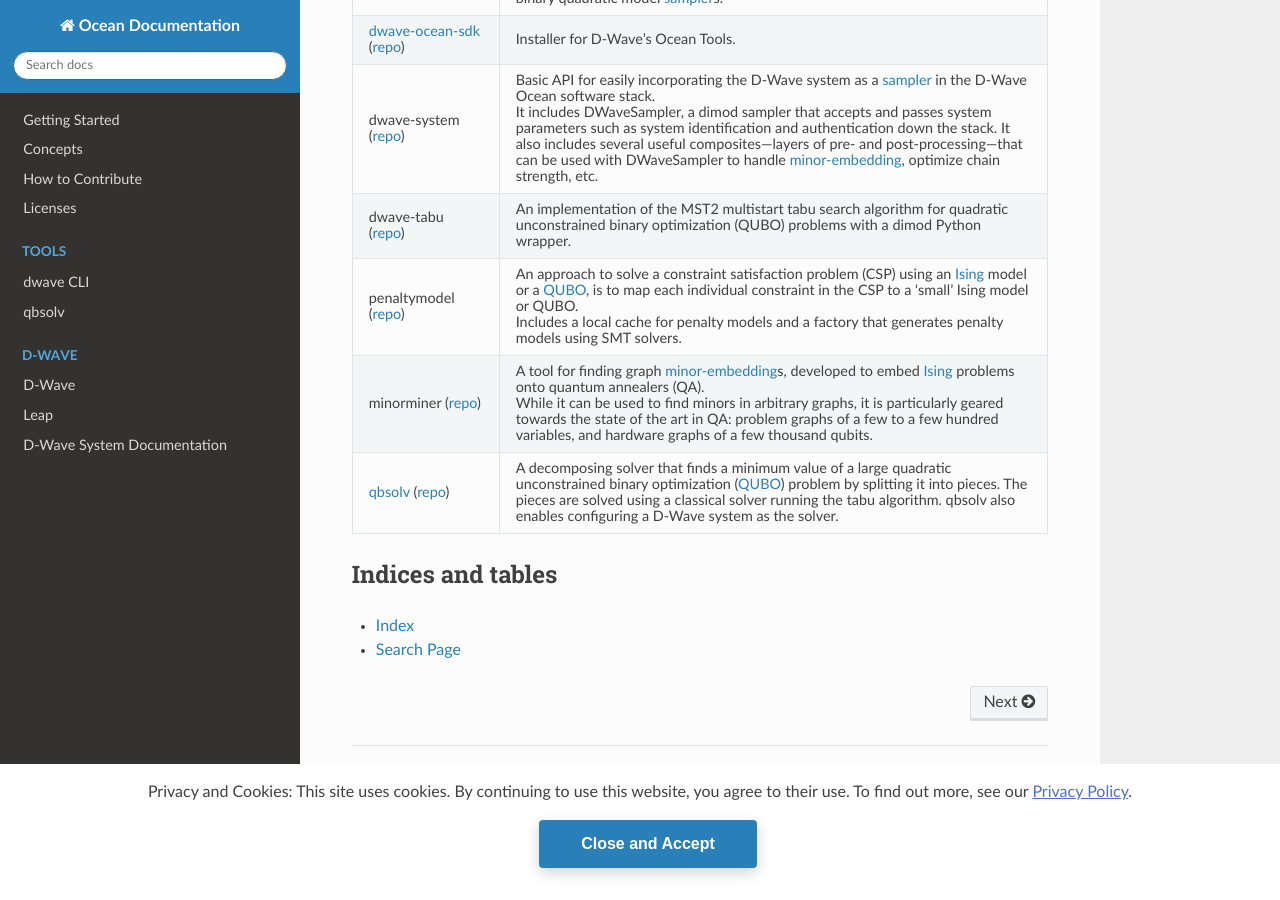
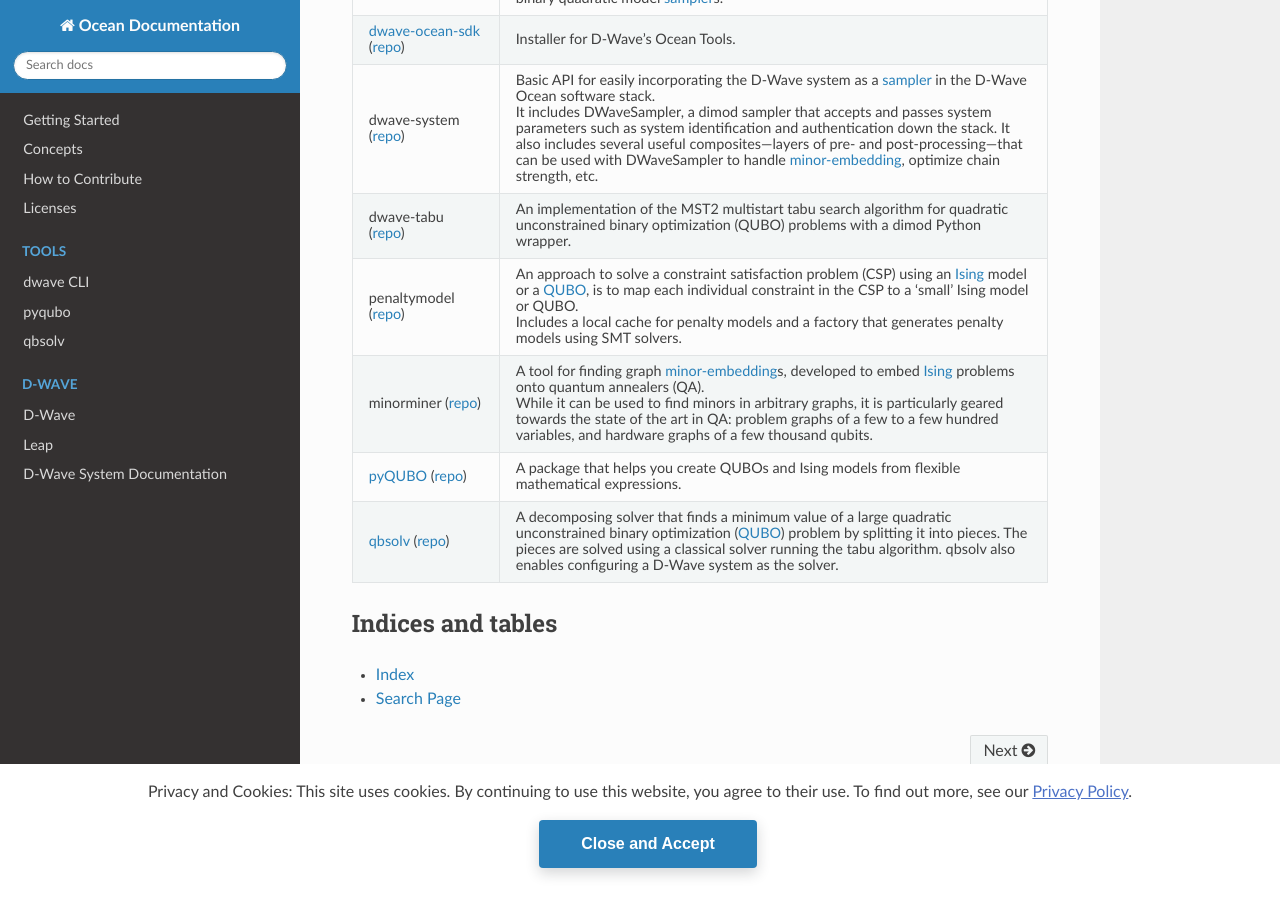
Before and after one commit to dwavesystems/dwave-ocean-sdk, a Sphinx documentation site: the page built from docs/index.rst, in a window 1280 px wide and 900 px high, scrolled down 912 px. Built offline with Sphinx 7.4.7 and the Read the Docs theme 2.0.0, drawn with Linux system fonts in a browser that asks for light colours; pages that are not in the unit, such as notebooks, are missing from menus; the version number could not be read and is left out.

Commit message:
Add pyQUBO reference & license (#92)
* Add pyqubo docs

* Add missing qbsolv license

```diff
--- a/docs/index.rst
+++ b/docs/index.rst
@@ -87,6 +87,8 @@
 
        While it can be used to find minors in arbitrary graphs, it is particularly geared towards the state of
        the art in QA: problem graphs of a few to a few hundred variables, and hardware graphs of a few thousand qubits.
+   * - :doc:`pyQUBO <docs_pyqubo>` (`repo <https://github.com/recruit-communications/pyqubo>`_)
+     - A package that helps you create QUBOs and Ising models from flexible mathematical expressions.
    * - :doc:`qbsolv <docs_qbsolv>` (`repo <https://github.com/dwavesystems/qbsolv>`_)
      - A decomposing solver that finds a minimum value of a large quadratic unconstrained binary
        optimization (:term:`QUBO`) problem by splitting it into pieces. The pieces are solved
@@ -110,6 +112,7 @@
   docs_tabu/sdk_index
   docs_minorminer/source/sdk_index
   docs_penalty/sdk_index
+  docs_pyqubo
   docs_qbsolv
 
 .. toctree::
--- a/docs/licenses.rst
+++ b/docs/licenses.rst
@@ -18,6 +18,8 @@
    licenses/tabu
    licenses/minorminer
    licenses/penaltymodel
+   pyqubo <https://github.com/recruit-communications/pyqubo/blob/master/LICENSE>
+   qbsolv <https://github.com/dwavesystems/qbsolv/blob/master/LICENSE>
 
 Ocean software also includes non-open-source packages you can optionally install with the following
 D-Wave end-user license agreements (EULAs):
```
Also changed, not shown: docs/docs_pyqubo.rst (added, +10 -0 lines).
